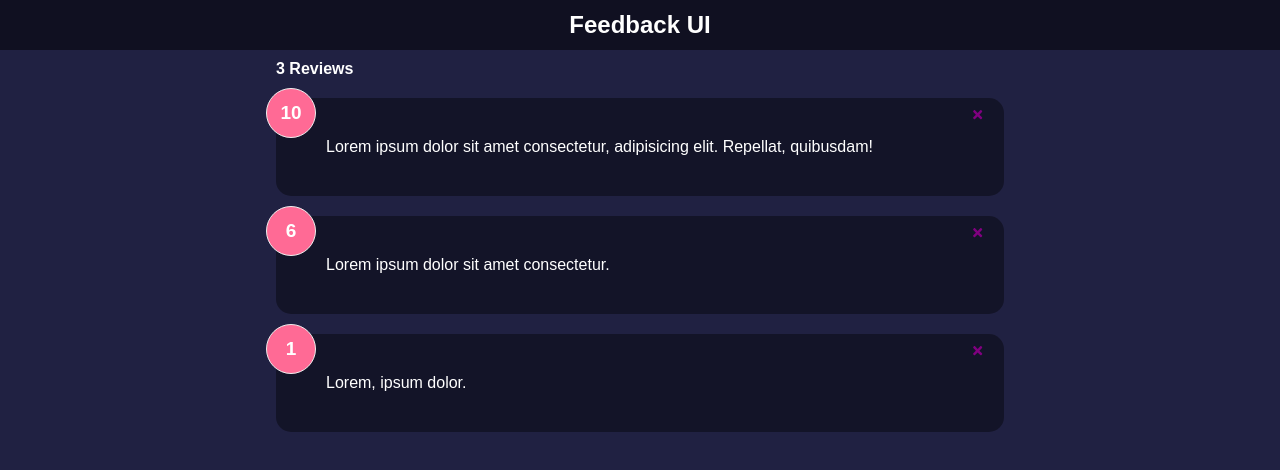
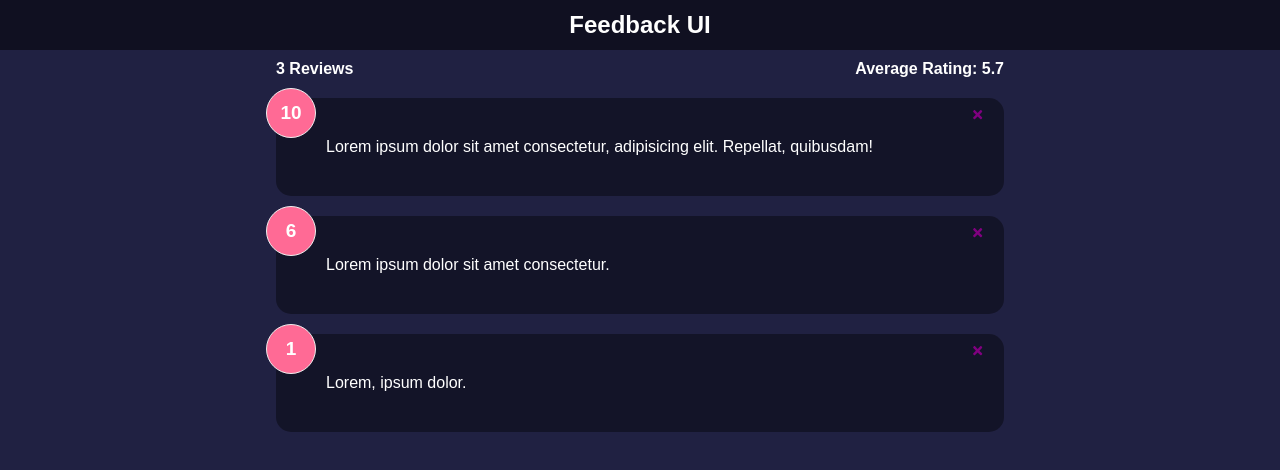
Before and after one commit to Am1d1v/ReactFeedbackProject, a React (Create React App) app: page / in a window 1280 px wide. Shown: the top 470 px of the page. Built offline with nearby package versions, Linux system fonts and the light colour scheme.

Commit message:
Average Rating

```diff
--- a/src/components/FeedbackStats/FeedbackStats.jsx
+++ b/src/components/FeedbackStats/FeedbackStats.jsx
@@ -1,8 +1,17 @@
 import React from 'react'
 
 function FeedbackStats({feedback}) {
+
+    // Calculate Average Rating
+    let average = feedback.reduce((acc, cur) => {
+       return ((acc += cur.rating));
+    }, 0) / feedback.length;
+
   return (
-    <div className='feedback-stats'><h4>{feedback.length} Reviews</h4></div>
+    <div className='feedback-stats'>
+        <h4>{feedback.length} Reviews</h4>
+        <h4>Average Rating: {average.toFixed(1)}</h4>
+    </div>
   )
 }
 
```
